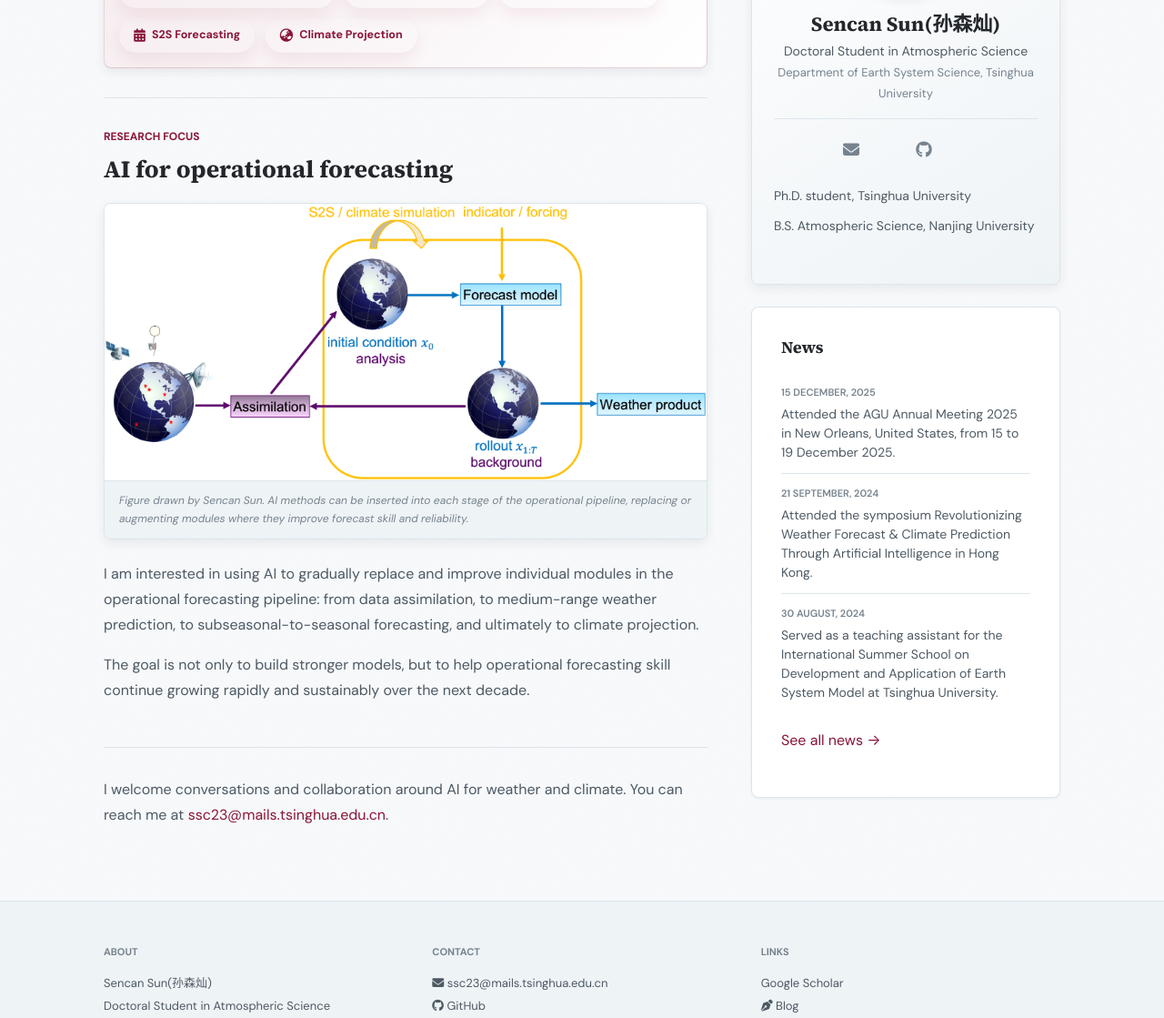
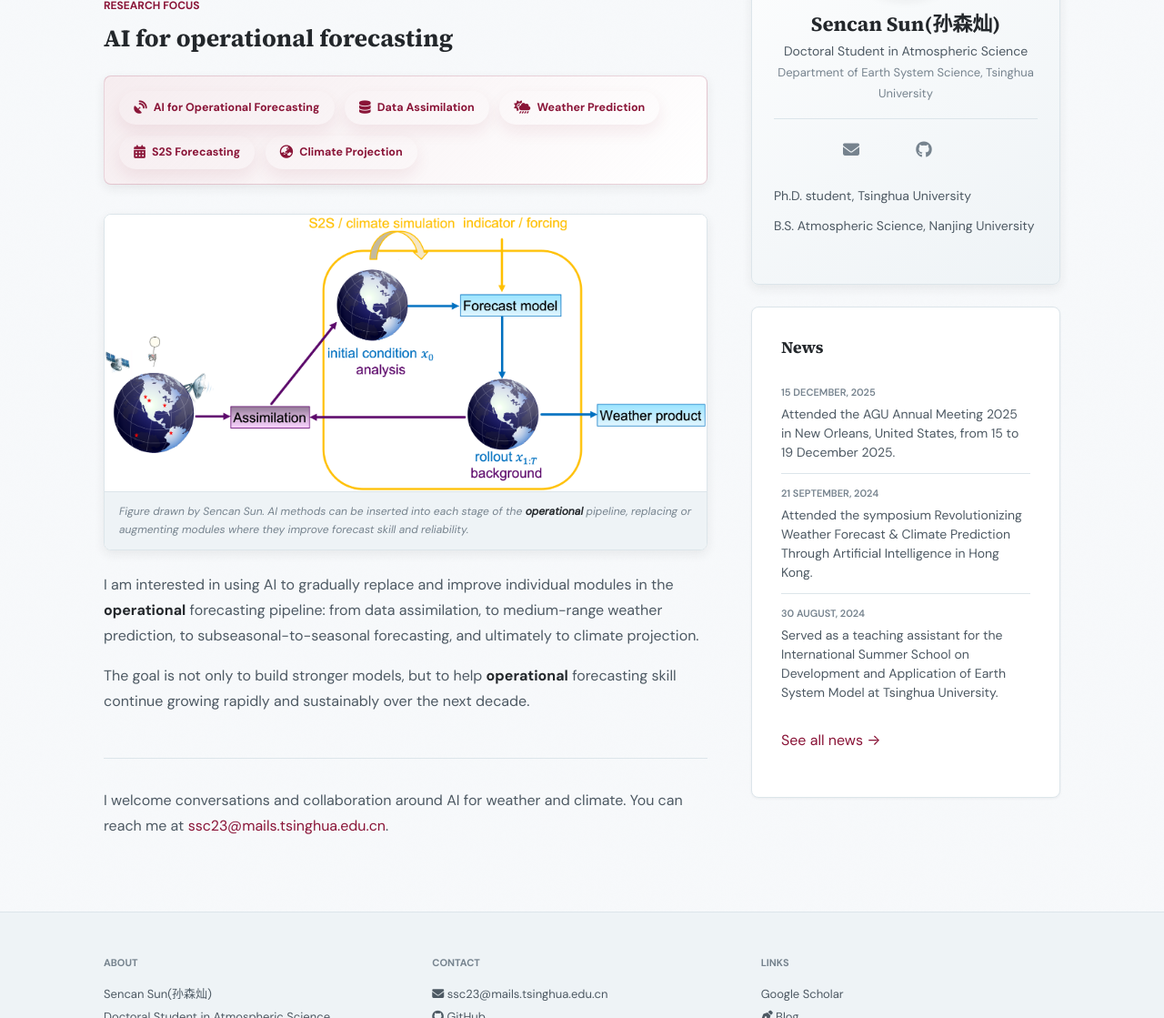
Before and after one commit to sunmoumou1/sunmoumou1.github.io, a Jekyll site: the page built from _pages/home.md, in a window 1280 px wide and 1400 px high, cut to the strip 281-1400 px from the top of the window. Shown: the whole strip at 91% size. Built offline with Jekyll 4.4.1, drawn with Linux system fonts in a browser that asks for light colours; a style sheet for code colours, icons or effects is not loaded.

Commit message:
Move research chips into Research Focus and emphasize "operational"
- Relocate the research-area chip row under the Research Focus heading
- Bold "operational" in the focus description and figure caption

Co-Authored-By: Claude Opus 4.8 <noreply@anthropic.com>

```diff
--- a/_pages/home.md
+++ b/_pages/home.md
@@ -8,24 +8,23 @@ permalink: /
 <h2 class="home-hero">{{ site.name }}</h2>
 <p class="home-hero-sub">{{ site.title }}, {{ site.institution }}</p>
 
-<div class="chip-container" markdown="0">
+<section class="research-interest-feature" aria-labelledby="forecasting-focus" markdown="0">
+<p class="section-kicker">Research Focus</p>
+<h3 id="forecasting-focus">AI for operational forecasting</h3>
+<div class="chip-container">
 <span class="chip"><i class="fa-solid fa-satellite-dish"></i>AI for Operational Forecasting</span>
 <span class="chip"><i class="fa-solid fa-database"></i>Data Assimilation</span>
 <span class="chip"><i class="fa-solid fa-cloud-sun-rain"></i>Weather Prediction</span>
 <span class="chip"><i class="fa-solid fa-calendar-days"></i>S2S Forecasting</span>
 <span class="chip"><i class="fa-solid fa-earth-asia"></i>Climate Projection</span>
 </div>
-
-<section class="research-interest-feature" aria-labelledby="forecasting-focus" markdown="0">
-<p class="section-kicker">Research Focus</p>
-<h3 id="forecasting-focus">AI for operational forecasting</h3>
 <figure class="research-interest-figure">
 <img src="{{ '/images/my_research_interest.png' | relative_url }}" alt="Operational forecasting pipeline from assimilation to forecast model, weather products, S2S, and climate simulation" loading="lazy">
-<figcaption>Figure drawn by Sencan Sun. AI methods can be inserted into each stage of the operational pipeline, replacing or augmenting modules where they improve forecast skill and reliability.</figcaption>
+<figcaption>Figure drawn by Sencan Sun. AI methods can be inserted into each stage of the <strong>operational</strong> pipeline, replacing or augmenting modules where they improve forecast skill and reliability.</figcaption>
 </figure>
 <div class="research-interest-copy">
-<p>I am interested in using AI to gradually replace and improve individual modules in the operational forecasting pipeline: from data assimilation, to medium-range weather prediction, to subseasonal-to-seasonal forecasting, and ultimately to climate projection.</p>
-<p>The goal is not only to build stronger models, but to help operational forecasting skill continue growing rapidly and sustainably over the next decade.</p>
+<p>I am interested in using AI to gradually replace and improve individual modules in the <strong>operational</strong> forecasting pipeline: from data assimilation, to medium-range weather prediction, to subseasonal-to-seasonal forecasting, and ultimately to climate projection.</p>
+<p>The goal is not only to build stronger models, but to help <strong>operational</strong> forecasting skill continue growing rapidly and sustainably over the next decade.</p>
 </div>
 </section>
 
```
